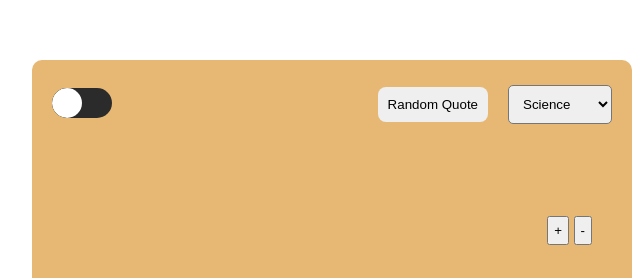
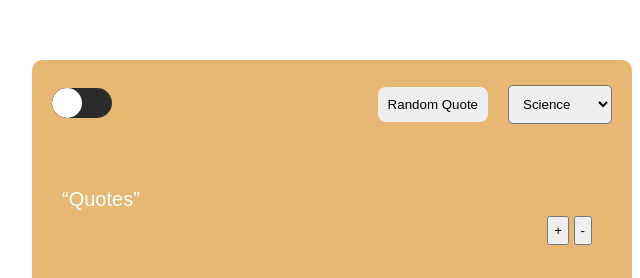
Before and after one commit to manishapokhrel45/quotes-generator, a plain HTML site: page index.html in a window 1280 px wide. Shown: the part 198-476 px from the top of the page, 308-948 px from the left. Drawn offline with Linux system fonts and the light colour scheme.

```diff
--- a/index.html
+++ b/index.html
@@ -76,7 +76,7 @@
 
 
     <div class="quoteContainer">
-      <p class="" id="quote"></p>
+      <p class=""><q  id="quote">Quotes</q></p>
       <div class="fontButton">
       <button onclick="increaseFontSize()" class="searchButton">+</button>
       <button onclick="decreaseFontSize()" class="searchButton">-</button></div>
```
